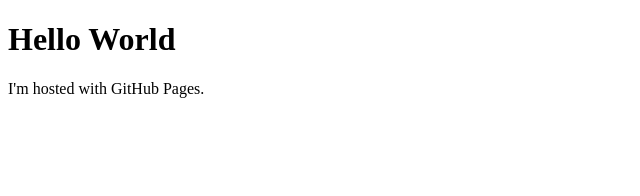
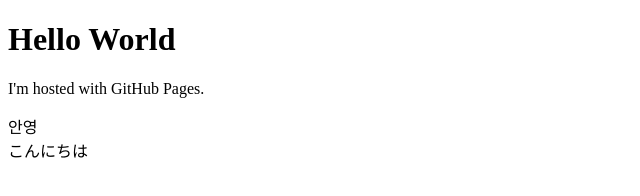
Before and after one commit to bkwzhu/bkwzhu.github.io, a plain HTML site: page index.html in a window 1280 px wide. Shown: the whole page, without its empty margins (0-640 px from the left). Drawn offline with Linux system fonts and the light colour scheme.

Commit message:
language test

```diff
--- a/index.html
+++ b/index.html
@@ -3,5 +3,8 @@
 <body>
 	<h1>Hello World</h1>
 	<p>I'm hosted with GitHub Pages.</p>
+	<div> 안영 </div>
+	<div>こんにちは</div>
+
 </body>
 </html>
```
